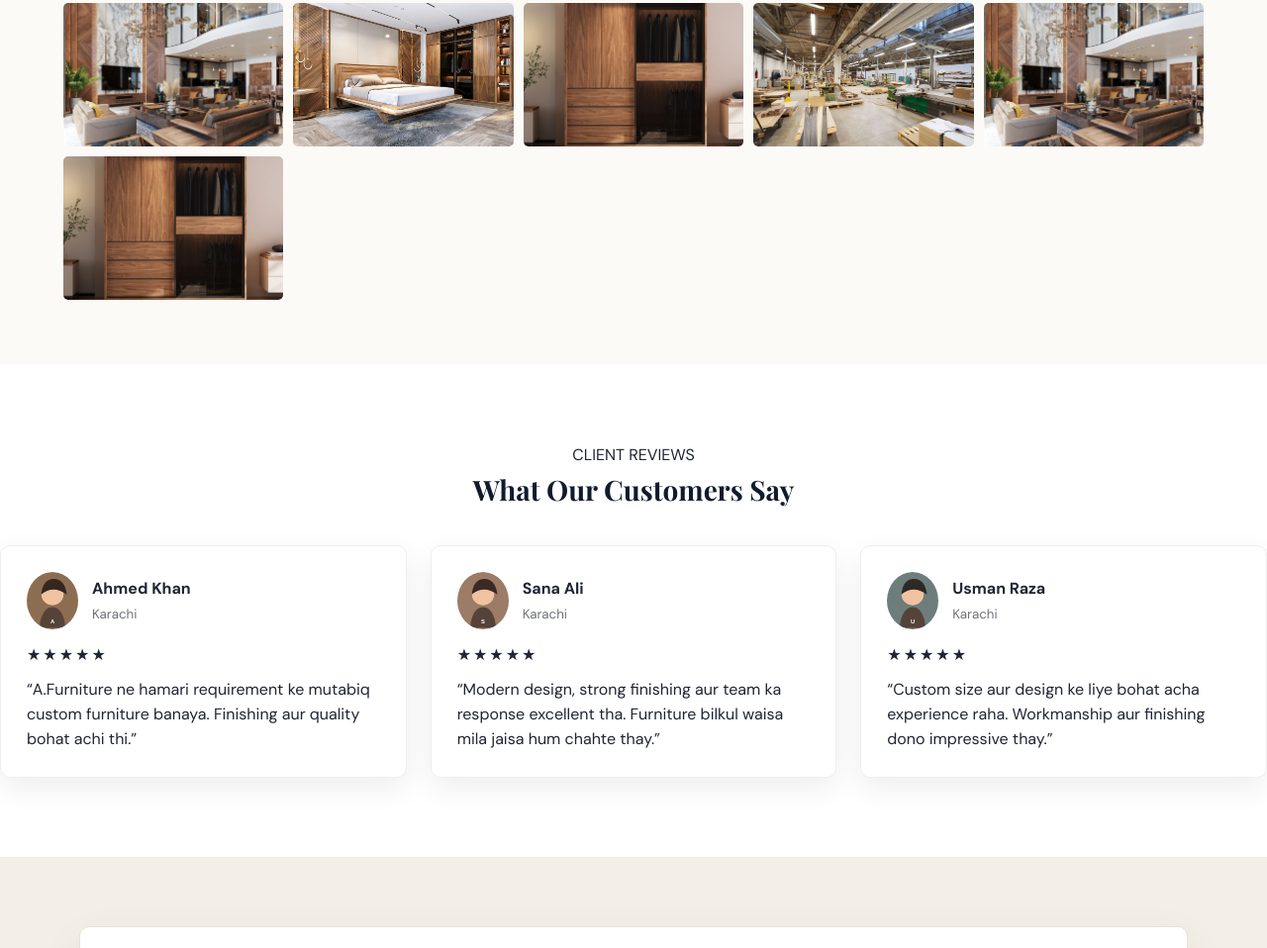
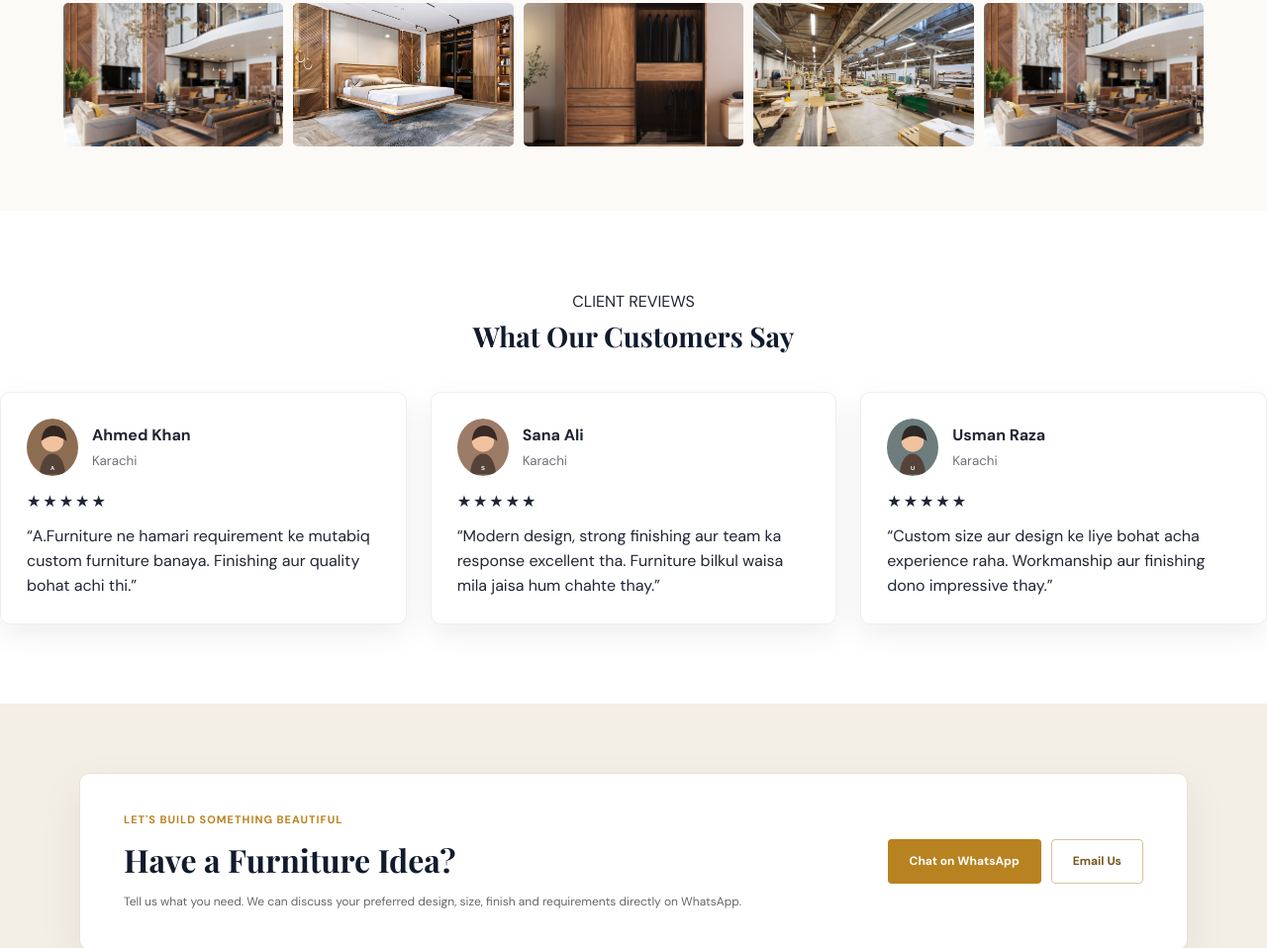
Before and after one commit to khanakkhan434-cmd/A.furniture, a plain HTML site: page index.html in a window 1280 px wide. Shown: the part 2776-3734 px from the top of the page at 99% size. Drawn offline with nearby package versions, Linux system fonts and the light colour scheme.

Commit message:
Update index.html

```diff
--- a/index.html
+++ b/index.html
@@ -217,7 +217,6 @@
         <button class="gallery-img" type="button" aria-label="Open gallery image"><img src="images/wardrobe.jpg" alt="Modern wooden wardrobe"></button>
         <button class="gallery-img" type="button" aria-label="Open gallery image"><img src="images/factory.jpg" alt="Furniture factory workshop"></button>
         <button class="gallery-img" type="button" aria-label="Open gallery image"><img src="images/hero-sofa.jpg" alt="Luxury sofa furniture"></button>
-        <button class="gallery-img" type="button" aria-label="Open gallery image"><img src="images/wardrobe.jpg" alt="Custom wardrobe furniture"></button>
       </div>
     </section>
 
```
